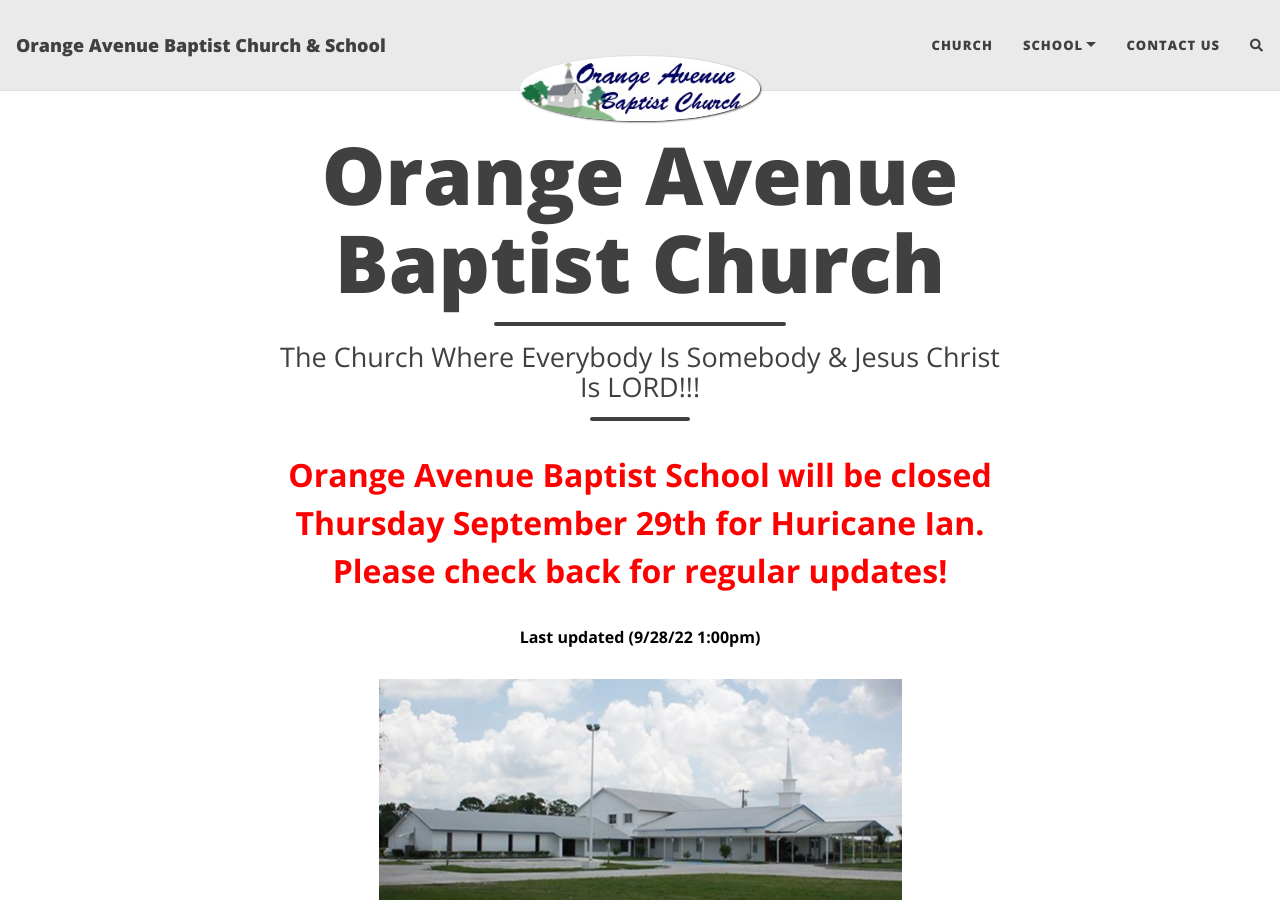
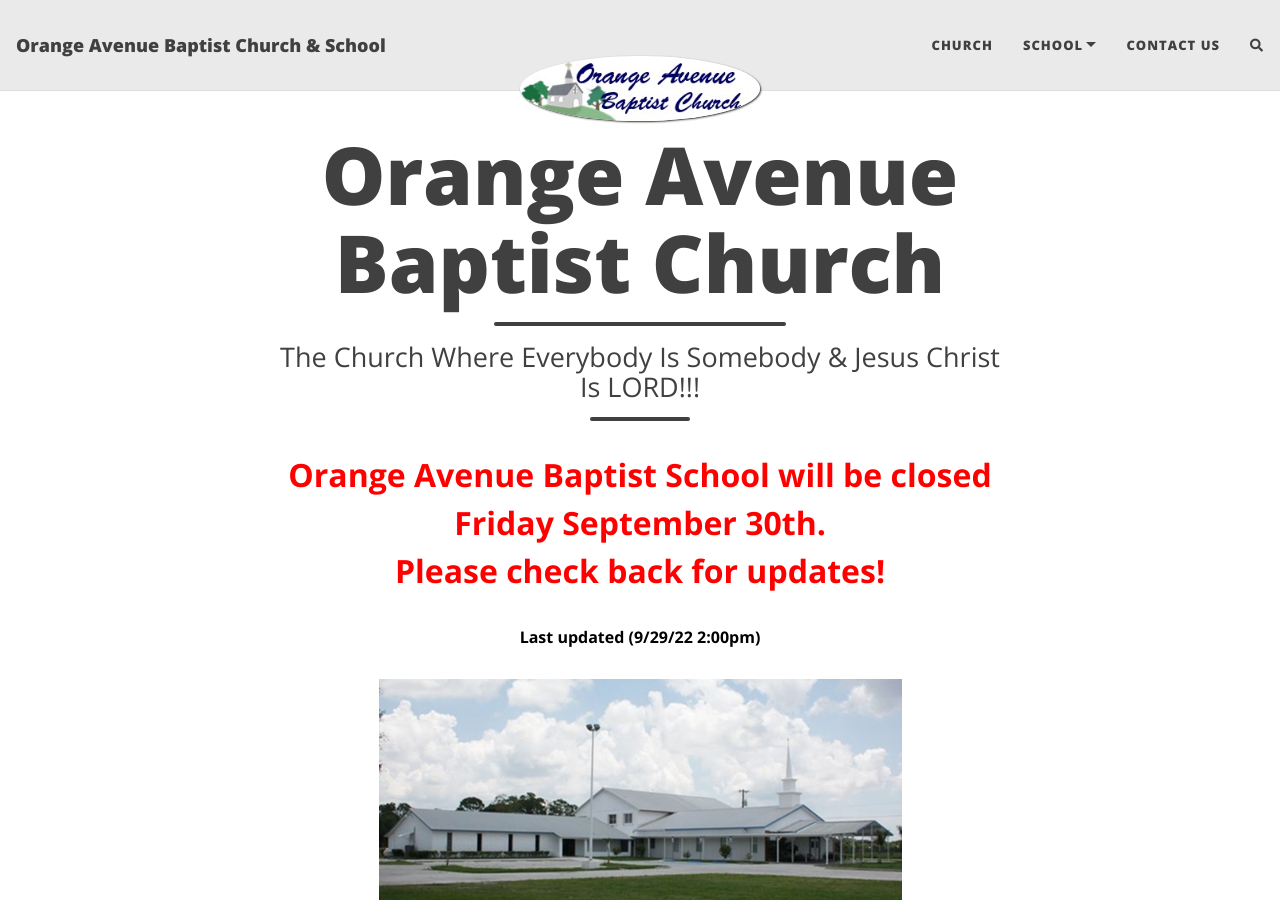
Before and after one commit to techdouttech/oabc-website, a Jekyll site: the page built from index.html, in a window 1280 px wide and 900 px high. Built offline with Jekyll 4.4.1, drawn with Linux system fonts in a browser that asks for light colours; nearby versions of some CDN libraries; the list of posts is cut into pages by our own code; comment, search, counter and statistics services are not loaded.

Commit message:
Hurricane update

```diff
--- a/index.html
+++ b/index.html
@@ -3,12 +3,12 @@
 title: Orange Avenue Baptist Church
 subtitle: The Church Where Everybody Is Somebody & Jesus Christ Is LORD!!!
 body: |
-    <p style="color:red;font-weight: bold;font-size: 24pt;">Orange Avenue Baptist School will be closed Thursday September 29th for Huricane Ian. <br />
-    Please check back for regular updates!</p>
+    <p style="color:red;font-weight: bold;font-size: 24pt;">Orange Avenue Baptist School will be closed Friday September 30th. <br />
+    Please check back for updates!</p>
     <!---<p style="color:blue;font-weight: bold;font-size: 24pt;">As of this time Orange Avenue Baptist School will be remaining open.<br />
     Exercise caution when traveling to and from school.</p>
     Please check back for regular updates!</p>--->
-    <p style="color:black;font-weight: bold;font-size: 12pt;">Last updated (9/28/22 1:00pm)</p>
+    <p style="color:black;font-weight: bold;font-size: 12pt;">Last updated (9/29/22 2:00pm)</p>
     <img src="/assets/img/OABC-Property.png"><br /><br />
     We welcome you to the OABC Ministries website!<br />
     If you do not have a Church home, or you are looking for where God would have you to serve, we invite you to join us at Orange Avenue Baptist Church.<br /><br />
```
